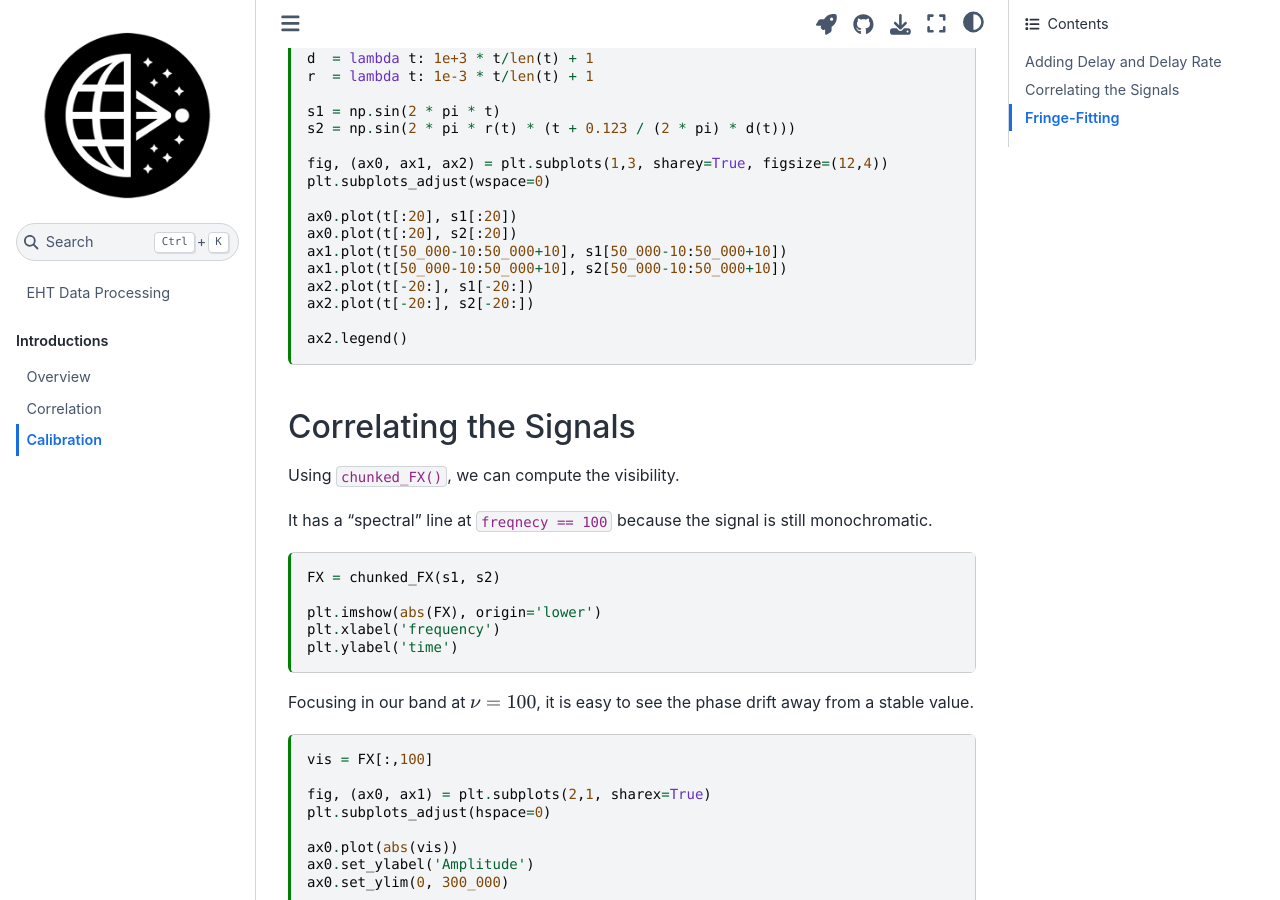
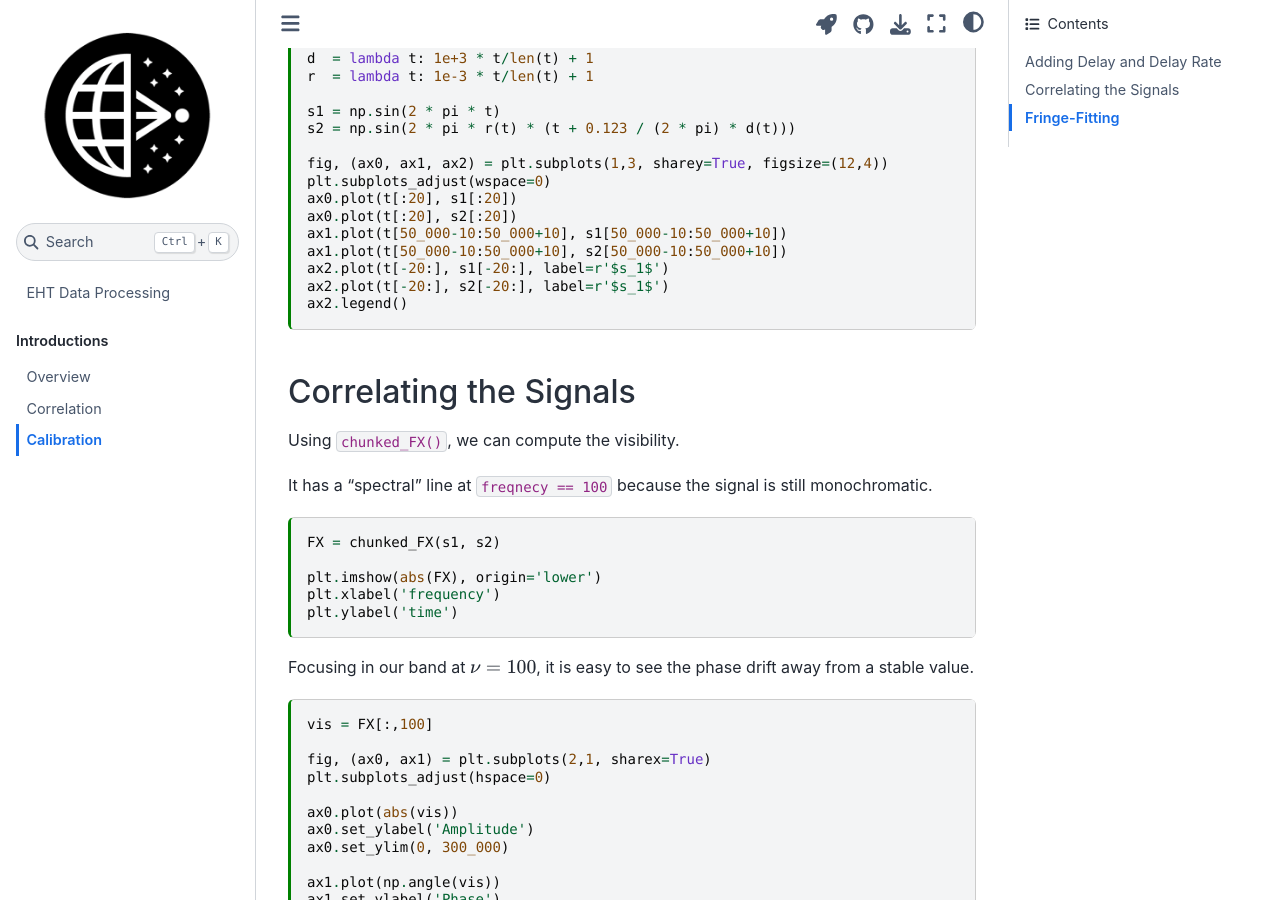
Before and after one commit to focisrc/eht-databook, a Jupyter Book: the page built from docs/intro/calibration.md, in a window 1280 px wide and 900 px high, scrolled down 966 px. Built offline with Jupyter Book 1.0.4 settings and Sphinx 7.4.7 and the Sphinx Book theme 1.1.4, drawn with Linux system fonts in a browser that asks for light colours.

Commit message:
Fix warning in a plot

````diff
--- a/docs/intro/calibration.md
+++ b/docs/intro/calibration.md
@@ -68,14 +68,12 @@ s2 = np.sin(2 * pi * r(t) * (t + 0.123 / (2 * pi) * d(t)))
 
 fig, (ax0, ax1, ax2) = plt.subplots(1,3, sharey=True, figsize=(12,4))
 plt.subplots_adjust(wspace=0)
-
 ax0.plot(t[:20], s1[:20])
 ax0.plot(t[:20], s2[:20])
 ax1.plot(t[50_000-10:50_000+10], s1[50_000-10:50_000+10])
 ax1.plot(t[50_000-10:50_000+10], s2[50_000-10:50_000+10])
-ax2.plot(t[-20:], s1[-20:])
-ax2.plot(t[-20:], s2[-20:])
-
+ax2.plot(t[-20:], s1[-20:], label=r'$s_1$')
+ax2.plot(t[-20:], s2[-20:], label=r'$s_1$')
 ax2.legend()
 ```
 
````
